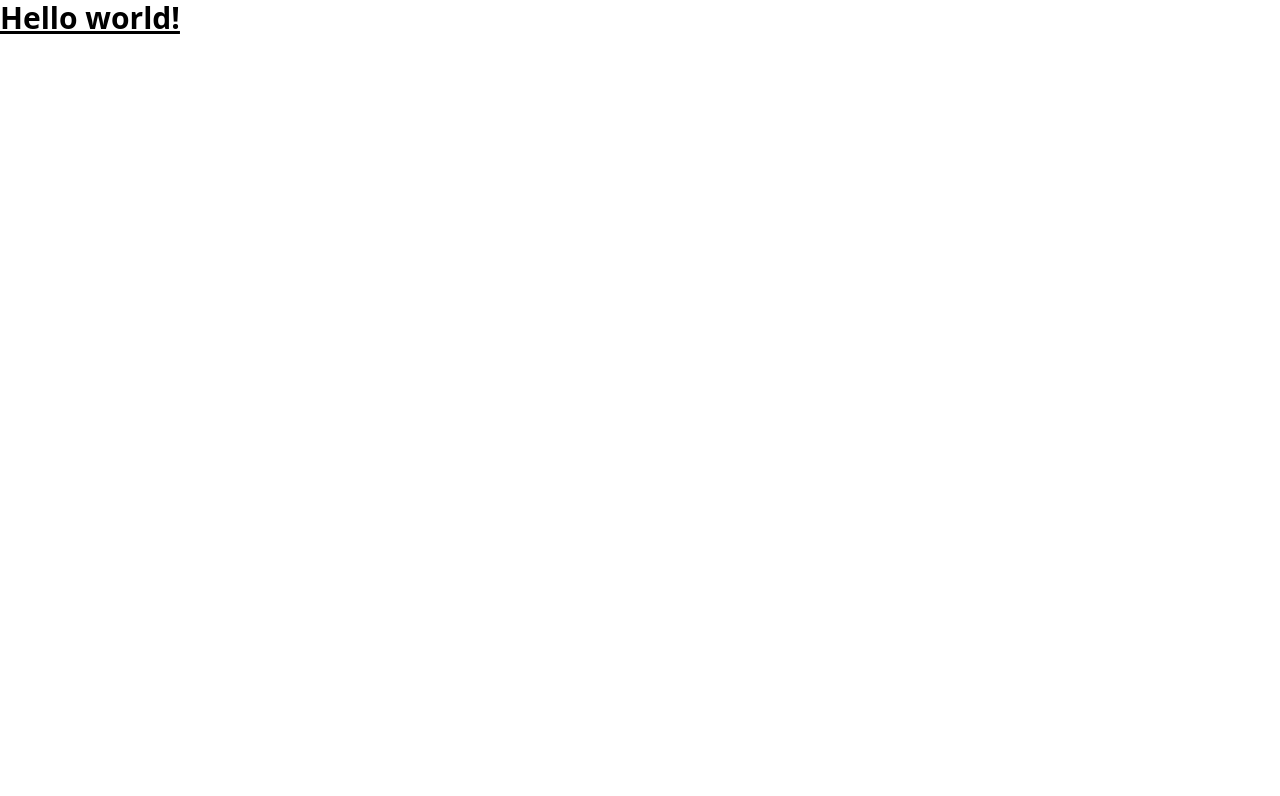
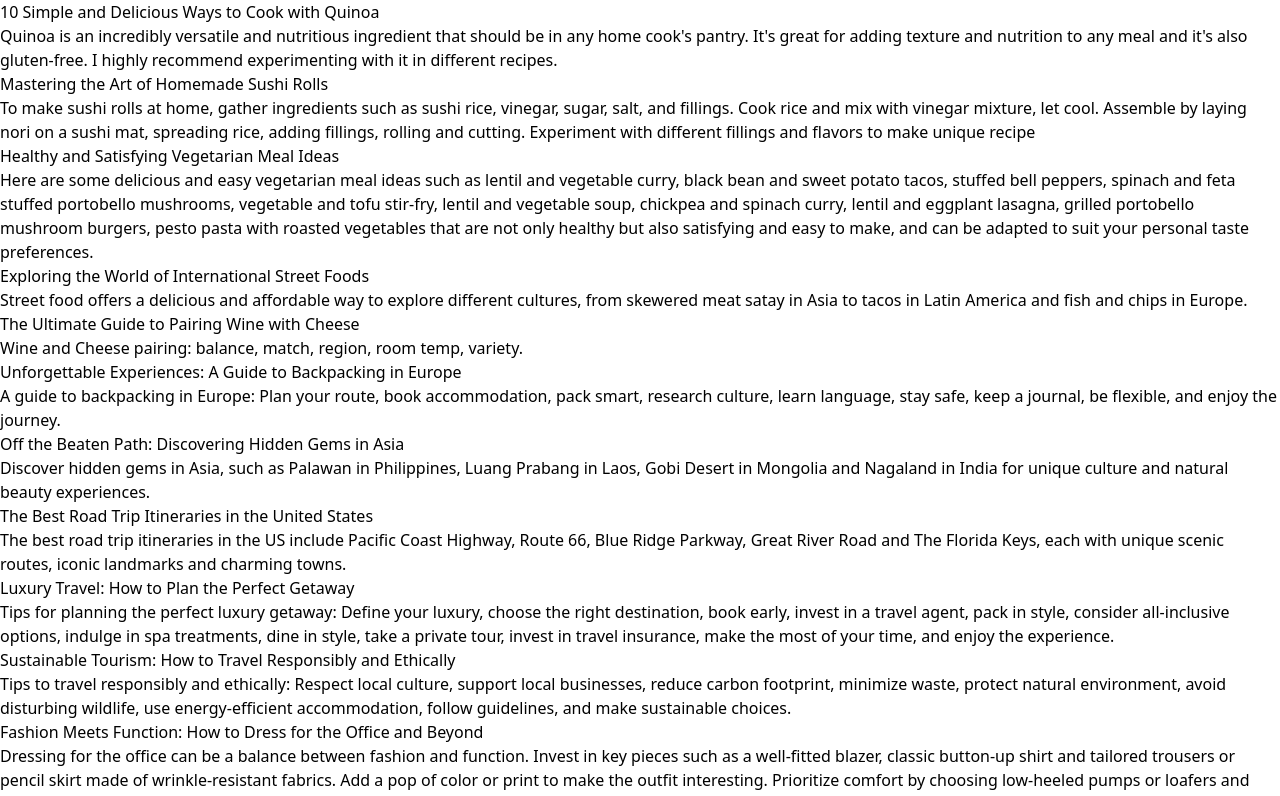
Before and after one commit to yudhaeric/sequis-test, a Next.js app: page / in a window 1280 px wide. Shown: the top 796 px of the page. Built offline with nearby package versions, Linux system fonts and the light colour scheme.

Commit message:
Add Axios, Call API for Articles & Categories in Homepage

```diff
--- a/package.json
+++ b/package.json
@@ -9,6 +9,7 @@
     "lint": "next lint"
   },
   "dependencies": {
+    "axios": "^1.5.0",
     "next": "13.4.19",
     "react": "18.2.0",
     "react-dom": "18.2.0"
--- a/pages/index.js
+++ b/pages/index.js
@@ -1,11 +1,49 @@
-import Image from 'next/image'
+import React, { useState, useEffect } from 'react';
+import axios from 'axios';
 
-export default function Home() {
+export default function Homepage() {
+  const [articles, setArticles] = useState([]);
+
+  useEffect(() => {
+    // Memanggil API route /api/articles
+    axios.get('/api/articles')
+      .then((response) => {
+        const data = response.data.data;
+        setArticles(data);
+      })
+      .catch((error) => {
+        console.error('Error articles data not found:', error);
+      });
+  }, []);
+
+  const [categories, setCategories] = useState([]);
+
+  useEffect(() => {
+    // Memanggil API route /api/categories
+    axios.get('/api/categories')
+      .then((response) => {
+        const data = response.data.data;
+        setCategories(data);
+      })
+      .catch((error) => {
+        console.error('Error categories data not found:', error);
+      });
+  }, []);
+
   return (
-    <>
-      <h1 className="text-3xl font-bold underline">
-        Hello world!
-      </h1>
-    </>
-  )
+    <div>
+      {articles.map((article) => (
+        <div key={article.id}>
+          <h2>{article.title}</h2>
+          <p>{article.summary}</p>
+        </div>
+      ))}
+
+      {categories.map((category) => (
+        <div key={category.id}>
+          <h2>{category.title}</h2>
+        </div>
+      ))}
+    </div>
+  );
 }
```
Also changed, not shown: 1 other file (tests, documents, lock files or other folders).
